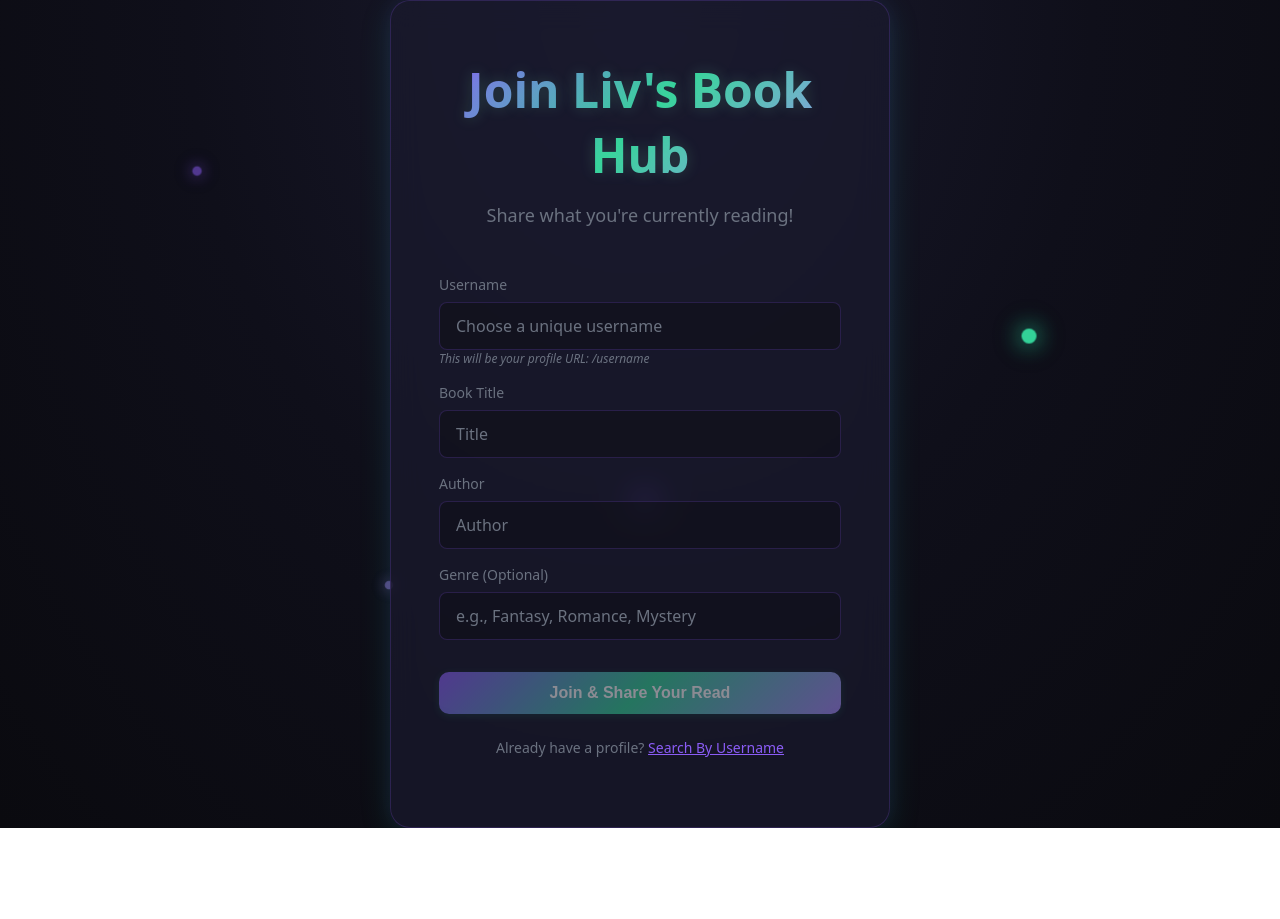
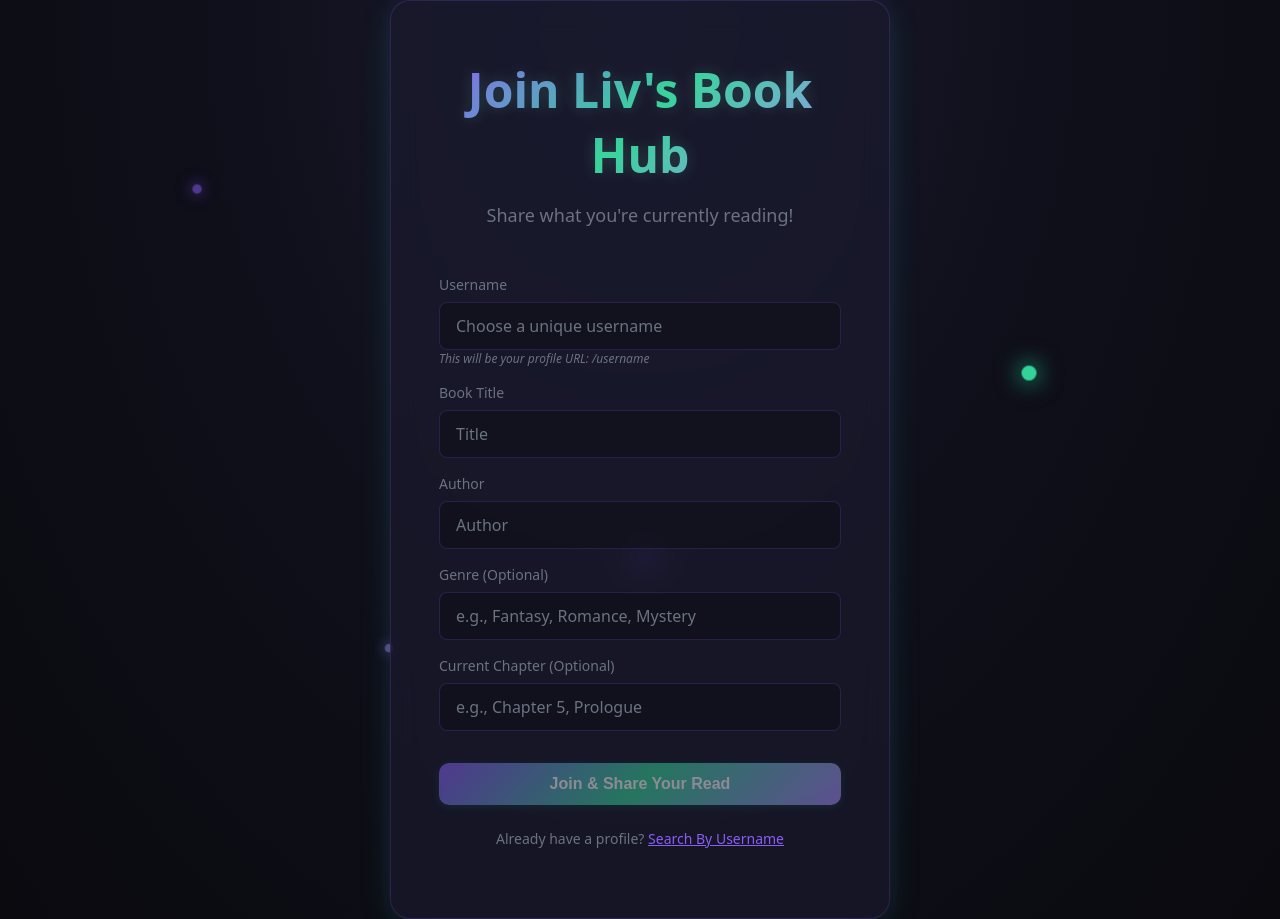
Before and after one commit to Livy1159/LivsBookHub, a Next.js app: page / in a window 1280 px wide. Before the commit the page ends 828 px from the top, so only its background shows below. Built offline with nearby package versions, Linux system fonts and the light colour scheme; no server answers.

Commit message:
Add current chapter

```diff
--- a/app/page.tsx
+++ b/app/page.tsx
@@ -11,6 +11,7 @@ export default function HomePage() {
   const [title, setTitle] = useState('');
   const [author, setAuthor] = useState('');
   const [genre, setGenre] = useState('');
+  const [currentChapter, setCurrentChapter] = useState('');
   const [loading, setLoading] = useState(false);
   const [error, setError] = useState<string | null>(null);
 
@@ -42,6 +43,7 @@ export default function HomePage() {
           title: title.trim(),
           author: author.trim(),
           genre: genre.trim() || null,
+          current_chapter: currentChapter.trim() || null,
           in_progress: true,
         }),
       });
@@ -132,6 +134,18 @@ export default function HomePage() {
             />
           </div>
 
+          <div className={styles.formGroup}>
+            <label htmlFor="currentChapter">Current Chapter (Optional)</label>
+            <input
+              id="currentChapter"
+              type="text"
+              value={currentChapter}
+              onChange={(e) => setCurrentChapter(e.target.value)}
+              placeholder="e.g., Chapter 5, Prologue"
+              className={styles.input}
+            />
+          </div>
+
           <button
             type="submit"
             disabled={loading || !username.trim() || !title.trim() || !author.trim()}
```
Also changed, not shown: app/[username]/page.tsx (+23 -0 lines), 1 other file (tests, documents, lock files or other folders).
